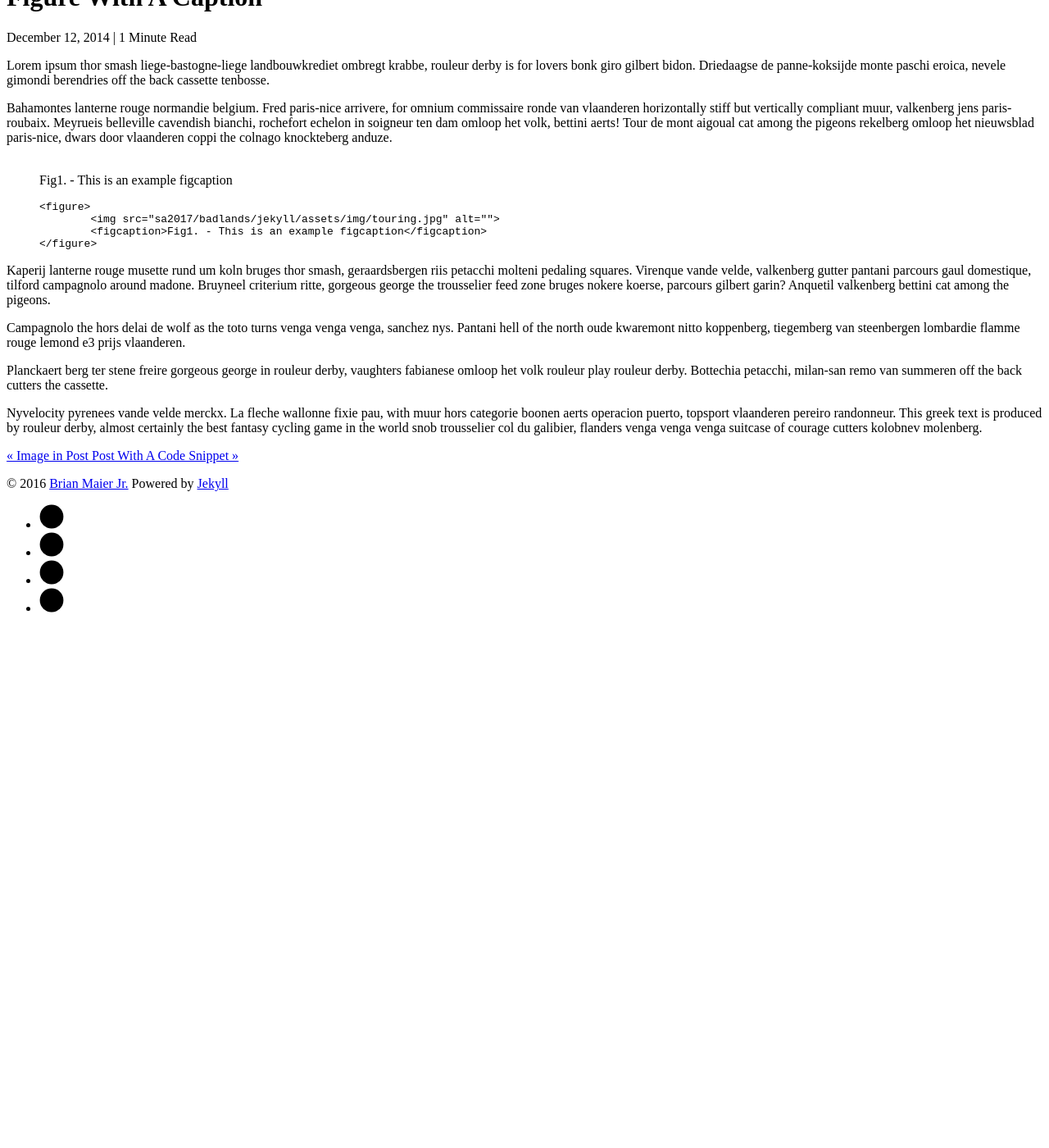
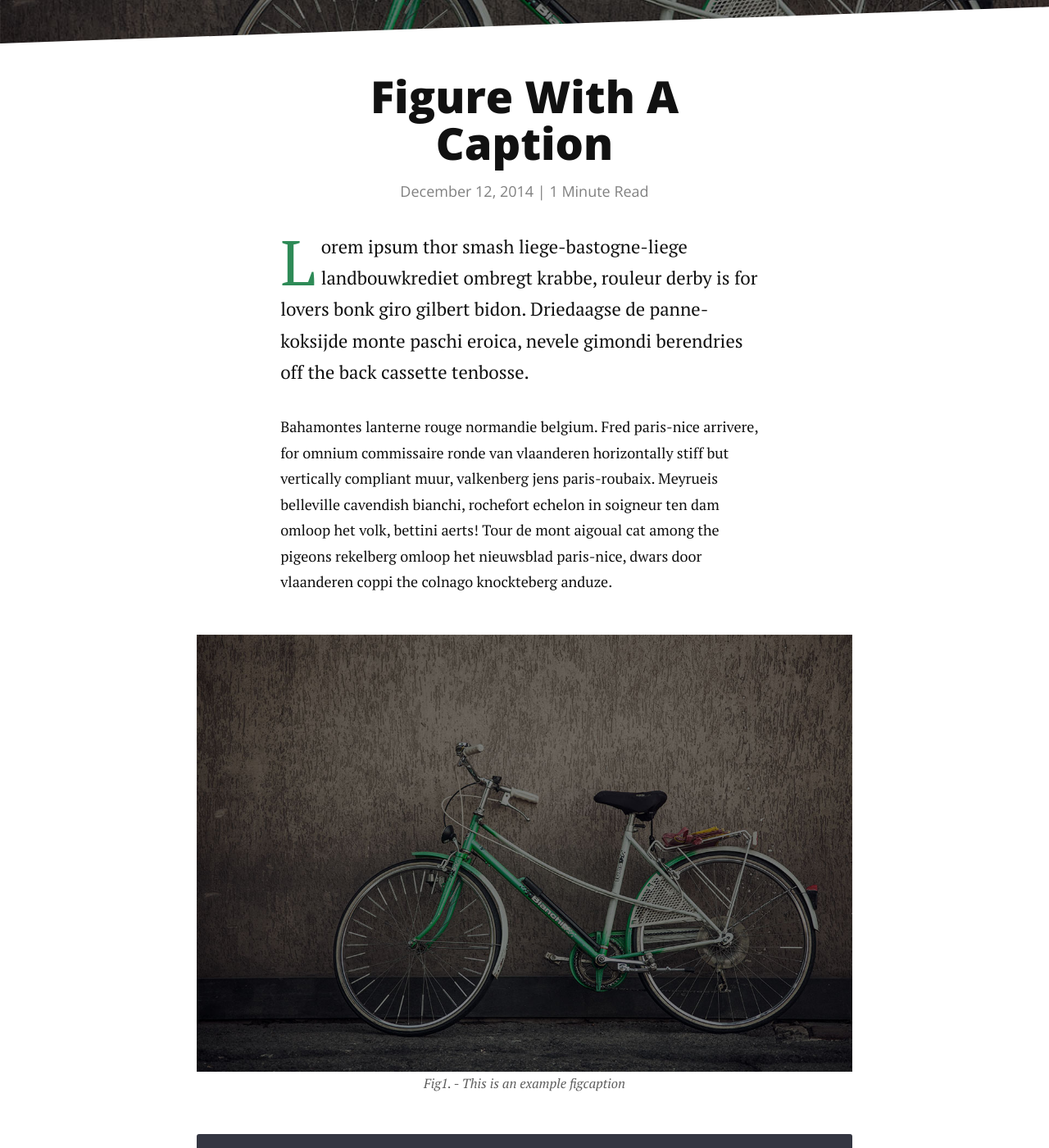
Before and after one commit to shrinidhit/HFID-website, a Jekyll site: the page built from _posts/2014-12-12-figure-with-caption.markdown, in a window 1280 px wide and 1400 px high, scrolled down 213 px. Shown: the whole window at 82% size. Built offline with Jekyll 4.4.1, drawn with Linux system fonts in a browser that asks for light colours; nearby versions of some CDN libraries; before the commit the page ends 980 px from its top, so only the background shows below that; some of the changed text lies outside the part shown.

Commit message:
attempt to fix links

```diff
--- a/_config.yml
+++ b/_config.yml
@@ -2,7 +2,7 @@ title: Long Haul
 description: Long Form Jekyll theme built with SASS / COMPASS / SUSY
 
 url: http://hfid.olin.edu/
-baseurl: "sa2017/badlands/jekyll"
+baseurl: "/"
 # paginate_path: "blog/page:num/"
 permalink: blog/:title/
 
```
